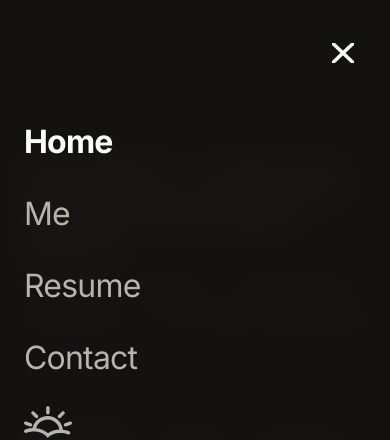
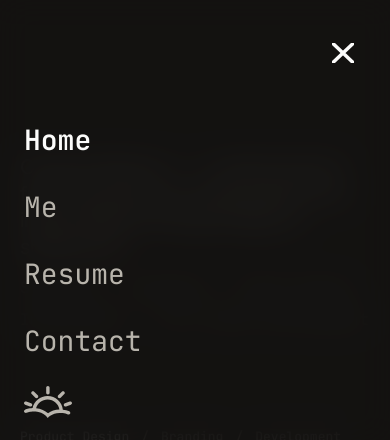
Before and after one commit to ProgressOnyema/Portfolio, a Next.js app: page / in a window 390 px wide. Both pictures are taken after a click on the button "Toggle navigation menu". Shown: the top 440 px of the page. Built offline with nearby package versions, Linux system fonts and the light colour scheme.

Commit message:
JetBrains Mono for mobile menu items (#3)

```diff
--- a/src/components/NavItem.tsx
+++ b/src/components/NavItem.tsx
@@ -5,16 +5,19 @@ export default function NavItem({
 }: {
   label: string;
   active?: boolean;
-  // "lg" matches the MobileNavCollasped component (Home/Me/Work/Contact
-  // at Headings/H2 size) — the expanded mobile menu, not the compact
-  // desktop navbar links this component was originally built for.
+  // "lg" matches the MobileNavCollasped component (Home/Me/Work/Contact)
+  // — the expanded mobile menu, not the compact desktop navbar links this
+  // component was originally built for. JetBrains Mono at 28px (the old
+  // Inter H2 was 32px; mono runs wider). Active uses weight 600, the
+  // heaviest JetBrains Mono weight loaded in layout.tsx — 700 isn't
+  // loaded and would be faux-bolded.
   size?: "sm" | "lg";
 }) {
   if (size === "lg") {
     return (
       <p
-        className={`transition-colors ${
-          active ? "text-h2-bold text-text-primary" : "text-h2 text-text-muted hover:text-text-primary"
+        className={`font-mono text-[28px] leading-[1.25] transition-colors ${
+          active ? "font-semibold text-text-primary" : "font-normal text-text-muted hover:text-text-primary"
         }`}
       >
         {label}
```
